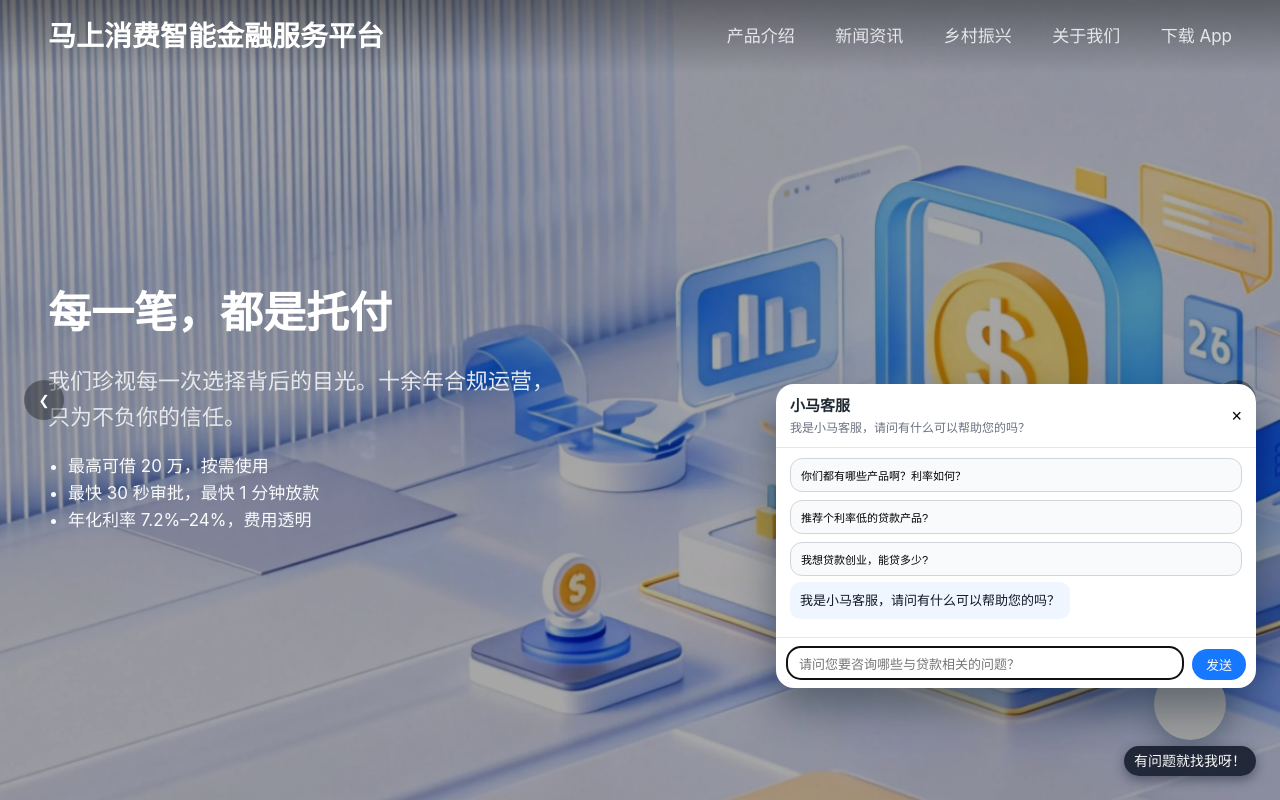
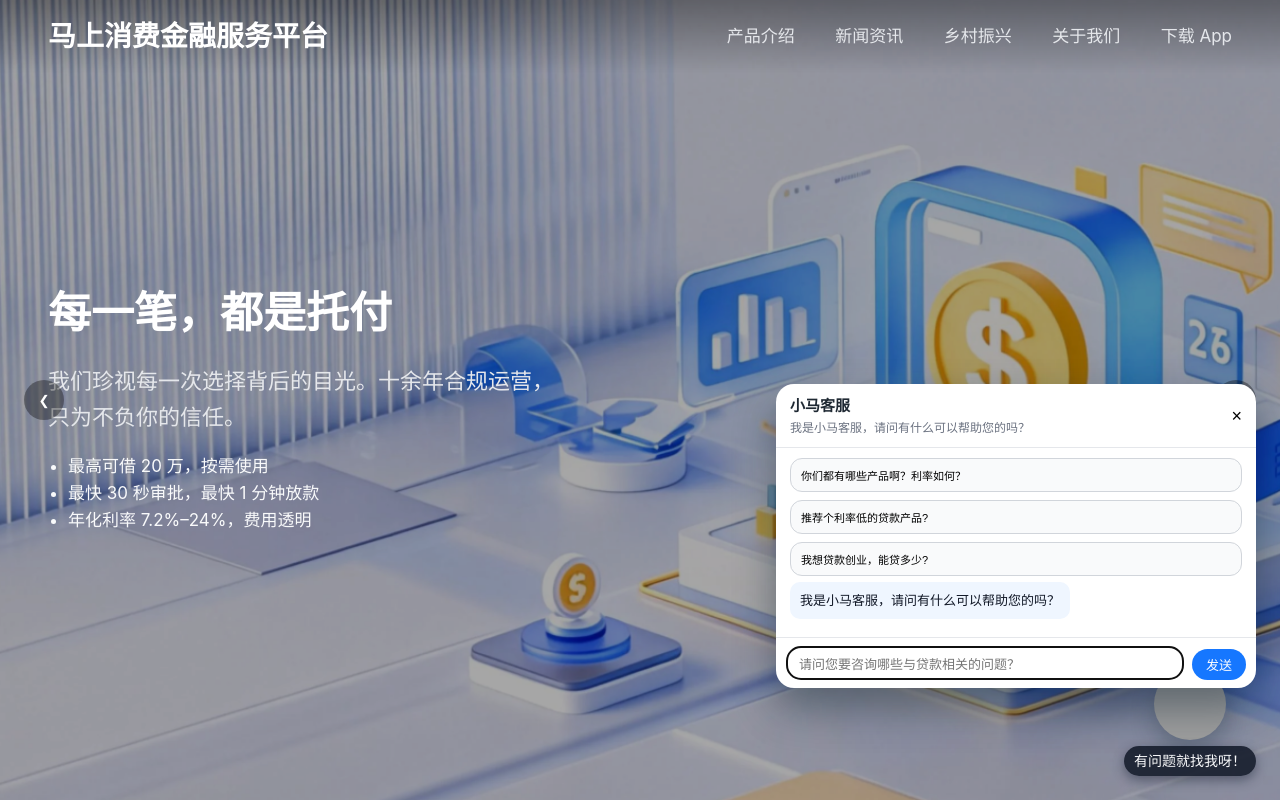
Before and after one commit to Picasso0523/znjr, a plain HTML site: page index.html in a window 1280 px wide. Shown: the top 800 px of the page. Drawn offline with Linux system fonts and the light colour scheme; grey boxes are pictures that could not be loaded.

Commit message:
Update header text for financial service platform

```diff
--- a/index.html
+++ b/index.html
@@ -10,7 +10,7 @@
   <!-- 顶部导航 -->
   <header class="site-header">
     <div class="logo">
-      <span>马上消费智能金融服务平台</span>
+      <span>马上消费金融服务平台</span>
     </div>
     <button class="nav-toggle" id="nav-toggle" aria-label="展开导航" aria-expanded="false">
       <span></span>
```
